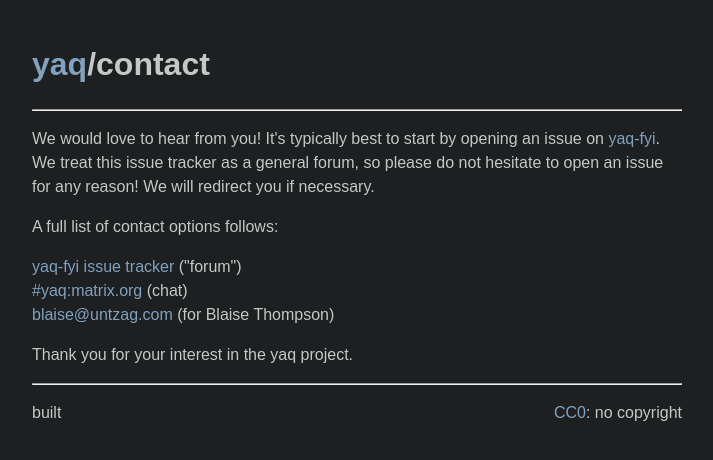
After one commit to yaq-project/yaq-fyi, a Python web app: template templates/contact.html in a window 1280 px wide. The commit adds this page. Shown: the top 460 px of the page, without its empty margins (283-996 px from the left). Run offline with Jinja, Linux system fonts and the light colour scheme; the template is opened without the code that fills it, so the values that code supplies are empty.

Commit message:
add contact page

```diff
--- a/build.py
+++ b/build.py
@@ -25,7 +25,7 @@ with open(p, 'w') as fh:
 
 # pages without arguments -------------------------------------------------------------------------
 
-names = ["protocol", "introduction", "licensing", "glossary"]
+names = ["protocol", "introduction", "licensing", "glossary", "contact"]
 
 for name in names:
 
--- /dev/null
+++ b/templates/contact.html
@@ -0,0 +1,30 @@
+{% include "header.html"  %}
+
+<h1>
+<a href=../>yaq</a>/contact
+</h1>
+
+<hr>
+
+<p>
+We would love to hear from you!
+It's typically best to start by opening an issue on <a href="https://gitlab.com/yaq/yaq-fyi/-/issues">yaq-fyi</a>.
+We treat this issue tracker as a general forum, so please do not hesitate to open an issue for any reason!
+We will redirect you if necessary.
+</p>
+
+<p>
+A full list of contact options follows:
+</p>
+
+<p>
+<a href="https://gitlab.com/yaq/yaq-fyi/-/issues">yaq-fyi issue tracker</a> ("forum") </br>
+<a href="https://matrix.to/#/#yaq:matrix.org">#yaq:matrix.org</a> (chat) </br>
+<a href="mailto:blaise@untzag.com">blaise@untzag.com</a> (for Blaise Thompson) </br>
+</p>
+
+<p>
+Thank you for your interest in the yaq project.
+</p>
+
+{% include "footer.html" %}
--- a/templates/index.html
+++ b/templates/index.html
@@ -15,6 +15,7 @@ A modular and extensible instrument control framework.
 <a href="./traits/">traits</a> </br>
 <a href="./daemons/">daemons</a> </br>
 <a href="./licensing/">licensing</a> </br>
+<a href="./contact/">contact</a> </br>
 </p>
 
 <p>
```
